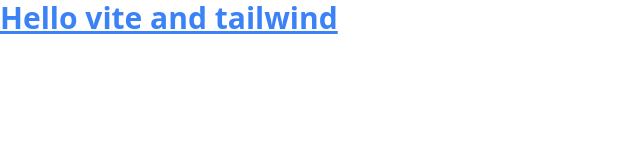
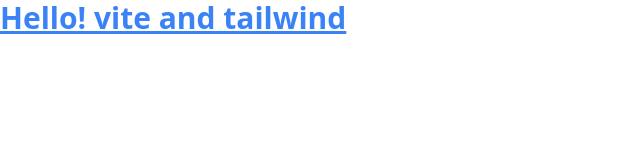
Before and after one commit to gyahury/ring-word, a website built with Vite: page index.html in a window 1280 px wide. Shown: the whole page, without its empty margins (0-640 px from the left). Built offline with nearby package versions, Linux system fonts and the light colour scheme.

Commit message:
Update index.html

```diff
--- a/index.html
+++ b/index.html
@@ -7,7 +7,7 @@
   </head>
   <body>
     <div id="app"></div>
-    <div class="text-3xl text-blue-500 font-bold underline">Hello vite and tailwind</div>
+    <div class="text-3xl text-blue-500 font-bold underline">Hello! vite and tailwind</div>
     <script type="module" src="./main.js"></script>
   </body>
 </html>
```
